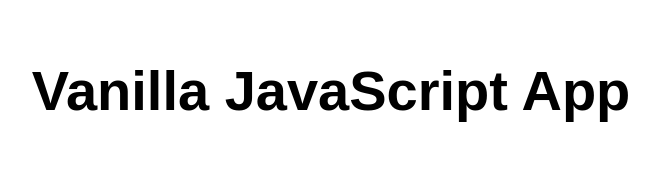
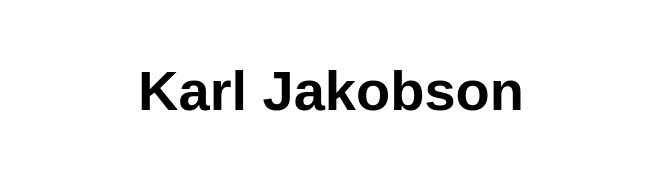
Before and after one commit to skycoba322/ut2024azapp, a website: page src/index.html in a window 1280 px wide. Shown: the whole page, without its empty margins (309-968 px from the left). Drawn offline with Linux system fonts and the light colour scheme.

Commit message:
Update index.html

```diff
--- a/src/index.html
+++ b/src/index.html
@@ -5,12 +5,12 @@
   <meta charset="UTF-8">
   <meta name="viewport" content="width=device-width, initial-scale=1.0">
   <link rel="stylesheet" href="styles.css">
-  <title>Vanilla JavaScript App</title>
+  <title>Karl Jakobson</title>
 </head>
 
 <body>
   <main>
-    <h1>Vanilla JavaScript App</h1>
+    <h1>Karl Jakobson</h1>
   </main>
 </body>
 
```
